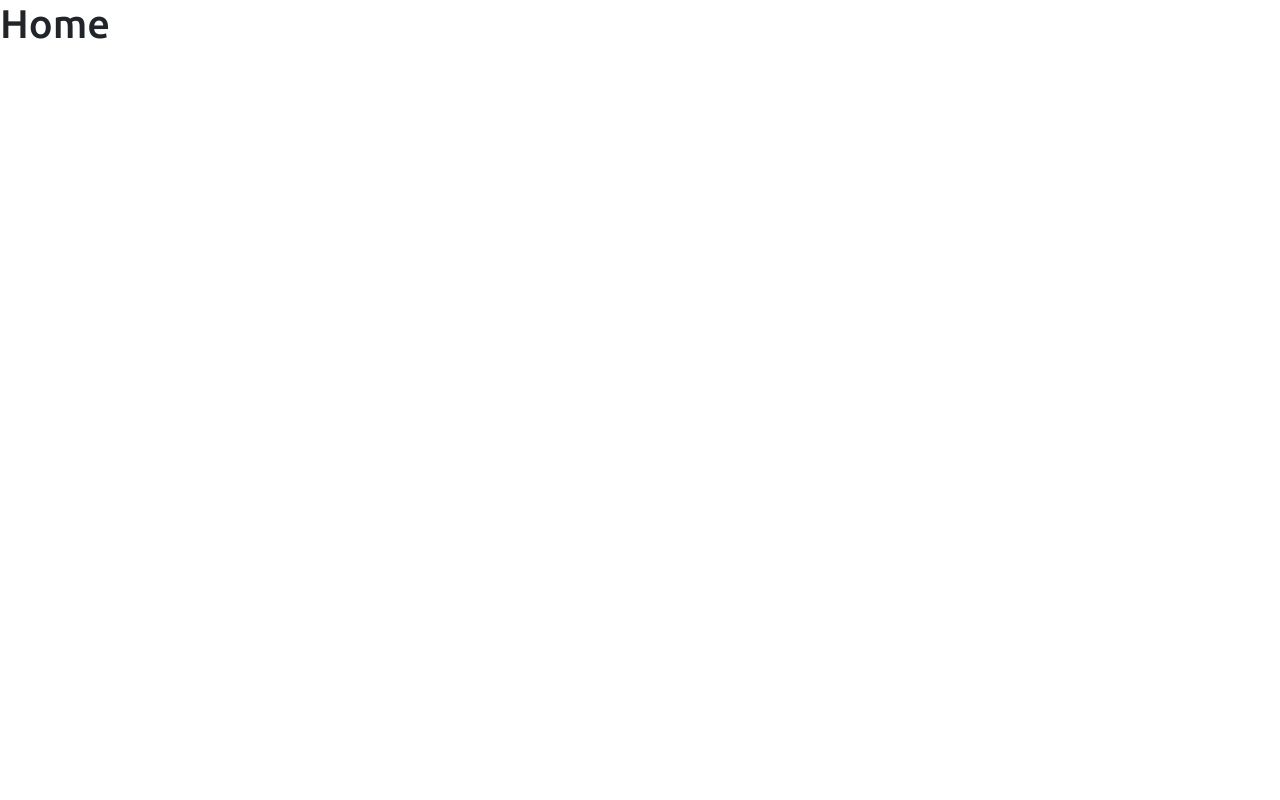
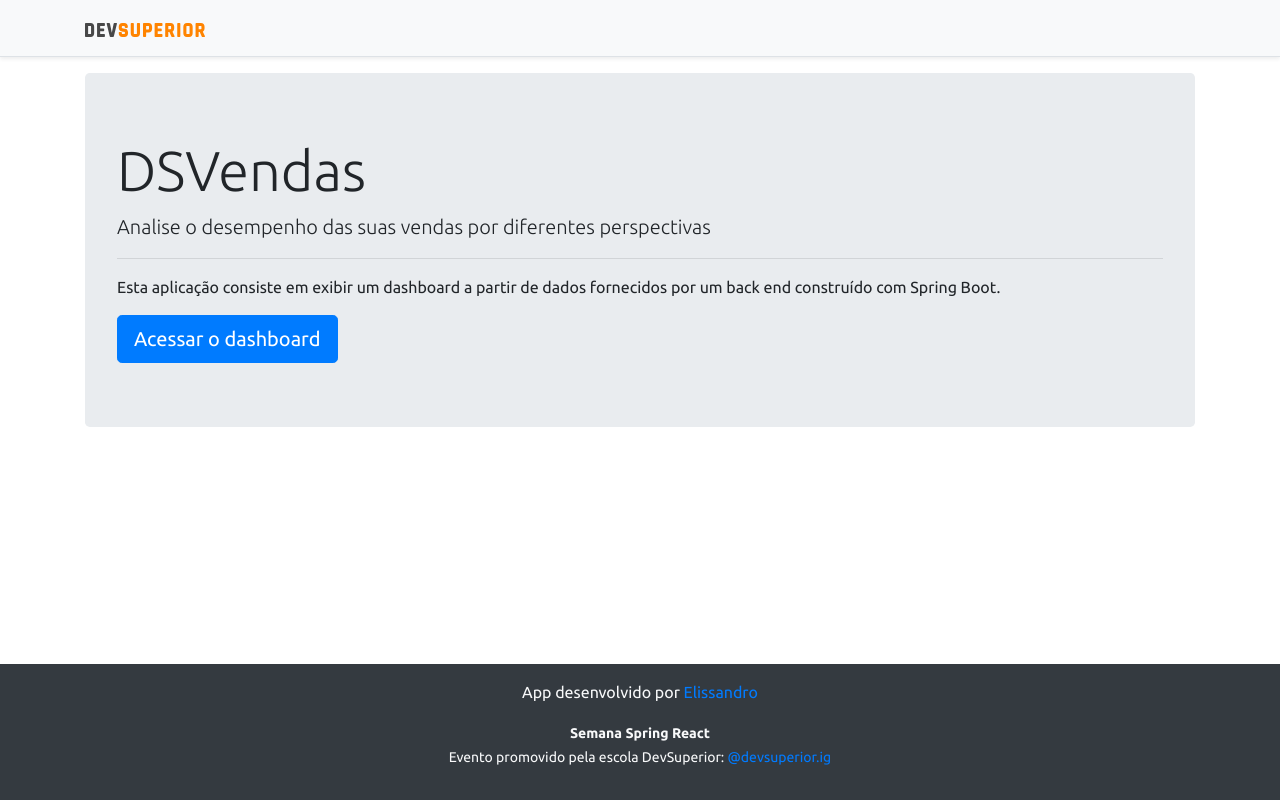
Before and after one commit to elissandroa/projeto-sds3, a React (Create React App) app in the folder frontend/: page / in a window 1280 px wide. Built offline with nearby package versions, Linux system fonts and the light colour scheme.

Commit message:
Home, navigation

```diff
--- a/frontend/src/Routes.tsx
+++ b/frontend/src/Routes.tsx
@@ -1,3 +1,5 @@
+import Footer from 'components/Footer';
+import NavBar from 'components/NavBar';
 import Dashboard from 'pages/Dashboard';
 import Home from 'pages/Home';
 import { BrowserRouter, Route, Switch } from 'react-router-dom';
@@ -5,6 +7,7 @@
 const Routes = () =>{
     return (
         <BrowserRouter>
+            <NavBar />
             <Switch>
                 <Route path="/" exact>
                     <Home />
@@ -13,6 +16,7 @@
                     <Dashboard />
                 </Route>
             </Switch>
+            <Footer />
         </BrowserRouter>
     )
 };
--- a/frontend/src/components/NavBar/index.tsx
+++ b/frontend/src/components/NavBar/index.tsx
@@ -1,4 +1,5 @@
 import ImgDsDark from 'assets/img/ds_dark.svg';
+import { Link } from 'react-router-dom';
 
 
 function NavBar() {
@@ -7,7 +8,9 @@
             <div className="d-flex flex-column flex-md-row align-items-center p-3 px-md-4 mb-3 bg-light border-bottom shadow-sm">
                 <div className="container">
                     <nav className="my-2 my-md-0 mr-md-3">
+                       <Link to="/">
                         <img src={ImgDsDark} alt="DevSuperior" width="120" />
+                        </Link>
                     </nav>
                 </div>
             </div>
--- a/frontend/src/pages/Dashboard/index.tsx
+++ b/frontend/src/pages/Dashboard/index.tsx
@@ -1,14 +1,11 @@
 import BarChart from "components/BarChart";
 import DataTable from "components/DataTable";
 import DonutChart from "components/DonutChart";
-import Footer from "components/Footer";
-import NavBar from "components/NavBar";
 
 const Dashboard = () => {
     return (
         <>
-      <NavBar/>
-      <div className="container">
+     <div className="container">
         <h1 className="text-primary py-3">Dashboard de Vendas</h1>
         <div className="row px-3">
             <div className="col-sm-6">
@@ -26,7 +23,6 @@
 
         <DataTable />
       </div>
-      <Footer />
     </>
     )
 }
--- a/frontend/src/pages/Home/index.tsx
+++ b/frontend/src/pages/Home/index.tsx
@@ -1,7 +1,17 @@
+import { Link } from 'react-router-dom';
+
 const Home = () => {
     return (
-        <div>
-            <h1>Home</h1>
+        <div className="container">
+            <div className="jumbotron">
+                <h1 className="display-4">DSVendas</h1>
+                <p className="lead">Analise o desempenho das suas vendas por diferentes perspectivas</p>
+                <hr />
+                <p>Esta aplicação consiste em exibir um dashboard a partir de dados fornecidos por um back end construído com Spring Boot.</p>
+                <Link  className="btn btn-primary btn-lg" to="/dashboard">
+                    Acessar o dashboard
+                </Link>
+            </div>
         </div>
     )
 }
```
